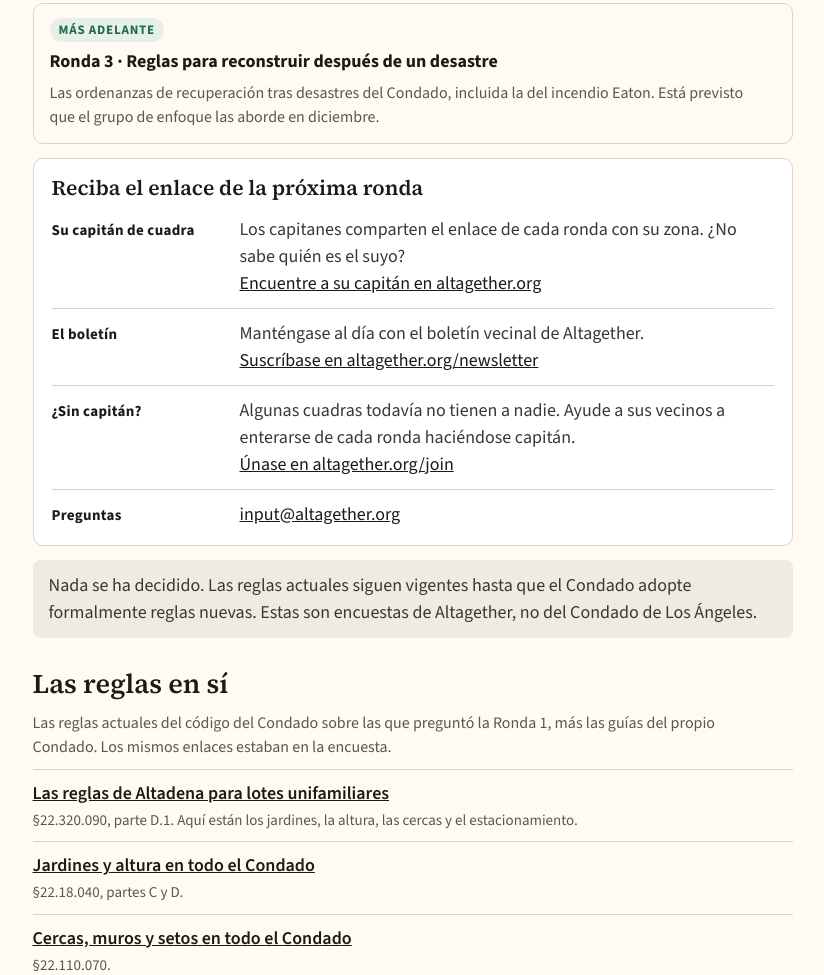
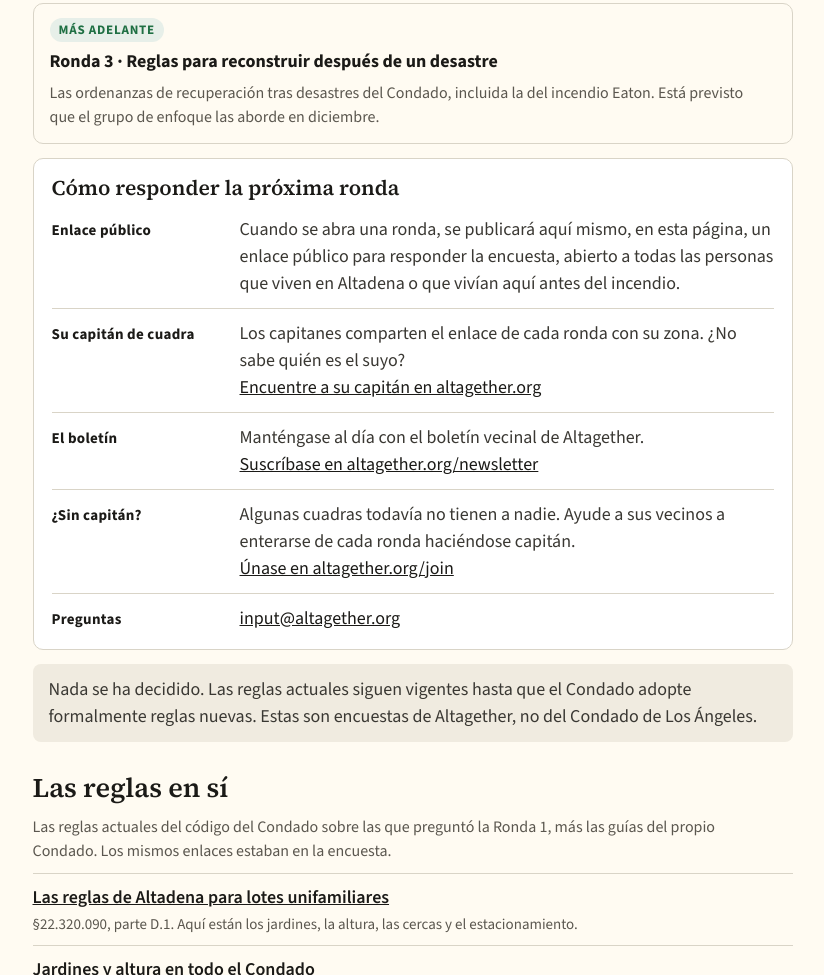
Before and after one commit to altagether/input, a plain HTML site: page es/index.html in a window 1280 px wide. Shown: the part 1447-2422 px from the top of the page, without its empty margins (76-900 px from the left). Drawn offline with nearby package versions, Linux system fonts and the light colour scheme; a web font is replaced by a local one.

Commit message:
Next-round box: public link will be posted on this page; retitled How to take the next round
Co-Authored-By: Claude Opus 5.5 <noreply@anthropic.com>

```diff
--- a/es/index.html
+++ b/es/index.html
@@ -64,7 +64,8 @@
     </div>
   </div>
   <div class="about facts join">
-    <h2 class="ftitle">Reciba el enlace de la pr&oacute;xima ronda</h2>
+    <h2 class="ftitle">C&oacute;mo responder la pr&oacute;xima ronda</h2>
+    <div class="frow"><b>Enlace p&uacute;blico</b><span>Cuando se abra una ronda, se publicar&aacute; aqu&iacute; mismo, en esta p&aacute;gina, un enlace p&uacute;blico para responder la encuesta, abierto a todas las personas que viven en Altadena o que viv&iacute;an aqu&iacute; antes del incendio.</span></div>
     <div class="frow"><b>Su capit&aacute;n de cuadra</b><span>Los capitanes comparten el enlace de cada ronda con su zona. &iquest;No sabe qui&eacute;n es el suyo?<br><a class="nw" href="https://altagether.org">Encuentre a su capit&aacute;n en altagether.org</a></span></div>
     <div class="frow"><b>El bolet&iacute;n</b><span>Mant&eacute;ngase al d&iacute;a con el bolet&iacute;n vecinal de Altagether.<br><a class="nw" href="https://altagether.org/newsletter">Suscr&iacute;base en altagether.org/newsletter</a></span></div>
     <div class="frow"><b>&iquest;Sin capit&aacute;n?</b><span>Algunas cuadras todav&iacute;a no tienen a nadie. Ayude a sus vecinos a enterarse de cada ronda haci&eacute;ndose capit&aacute;n.<br><a class="nw" href="https://altagether.org/join">&Uacute;nase en altagether.org/join</a></span></div>
```
Also changed, not shown: index.html (+2 -1 lines).
